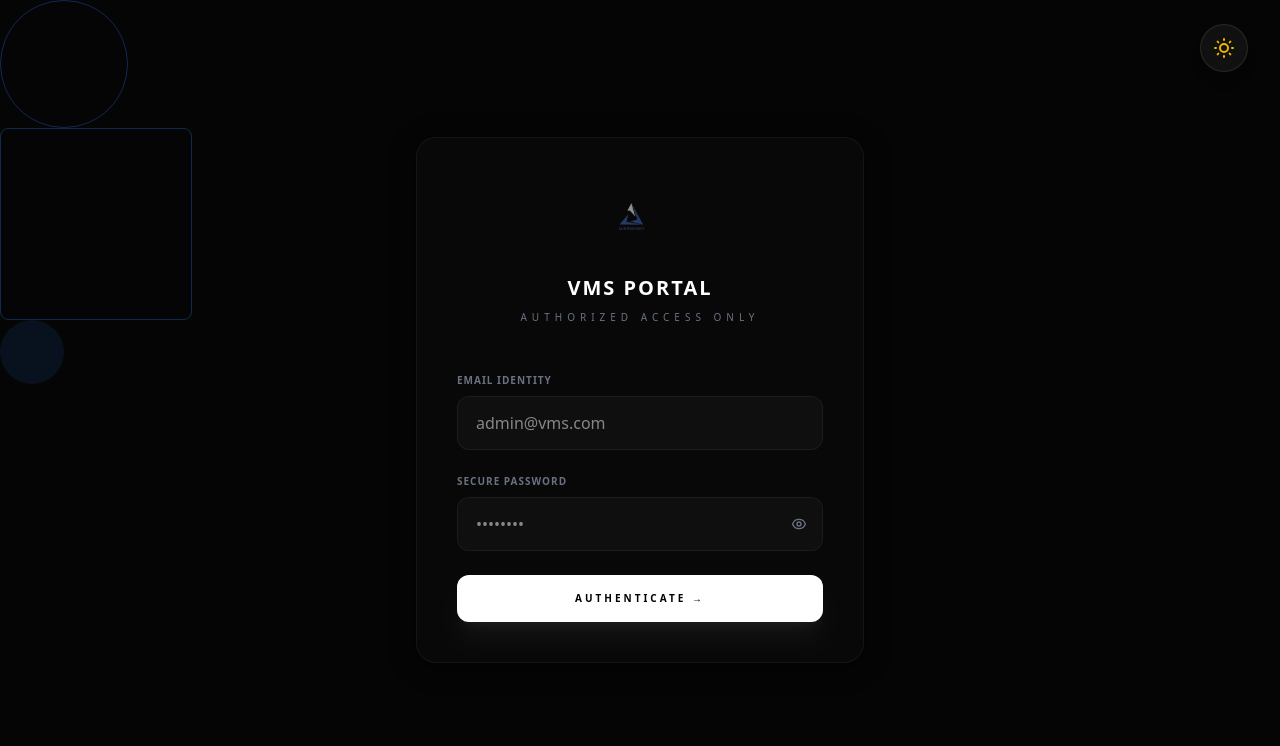
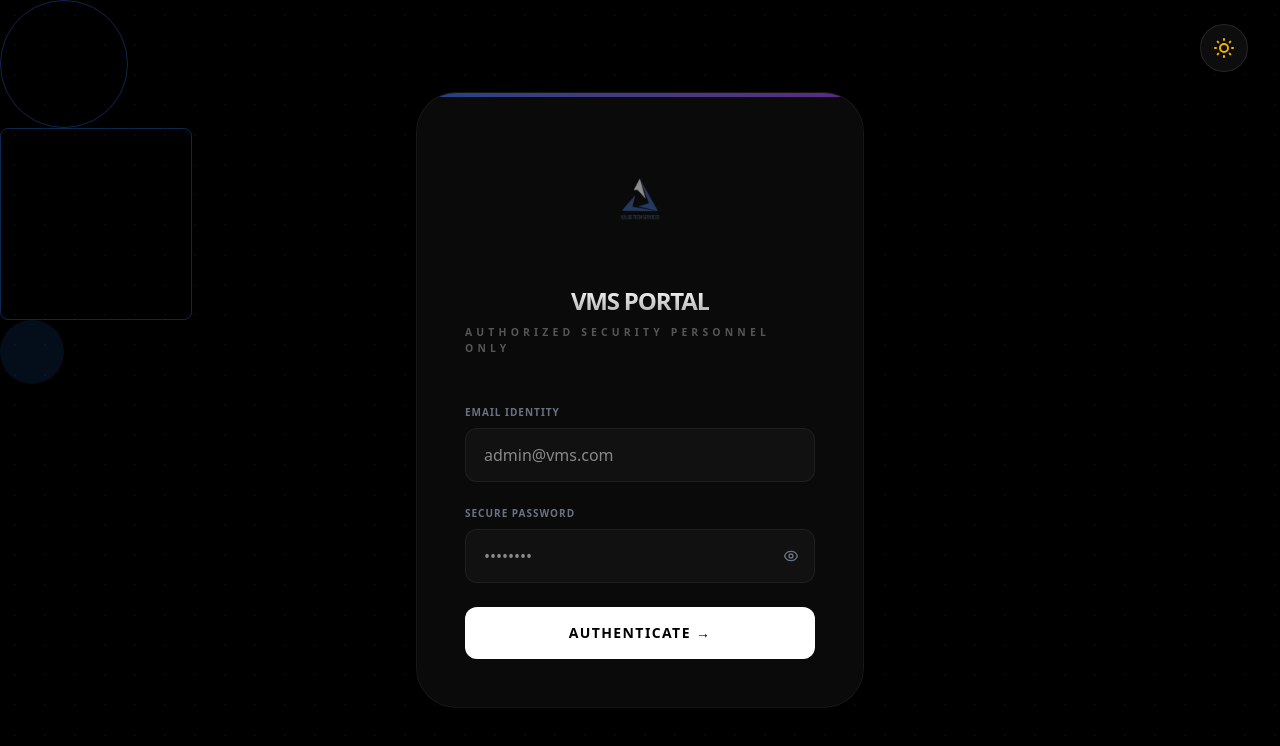
Before and after one commit to Dr-Dhoomketu/VMS, a Next.js app in the folder frontend/: page /login in a window 1280 px wide. Shown: the top 746 px of the page. Built offline with nearby package versions, Linux system fonts and the light colour scheme.

Commit message:
Fix logo size, restore missing text, and clean up theme

```diff
--- a/frontend/src/app/login/page.js
+++ b/frontend/src/app/login/page.js
@@ -37,12 +37,13 @@ export default function Login() {
   };
 
   return (
-    <main className="min-h-screen flex items-center justify-center p-4 bg-[#050505]">
-      <GlassCard className="w-full max-w-md p-10 border border-[#1f1f1f] bg-[#0a0a0a]/80 backdrop-blur-xl shadow-2xl">
+    <main className="min-h-screen flex items-center justify-center p-4 bg-[#000000] dot-bg">
+      <div className="w-full max-w-md p-12 rounded-[2.5rem] border border-white/5 bg-[#0a0a0a] shadow-2xl relative overflow-hidden">
+        <div className="absolute top-0 left-0 w-full h-1 bg-gradient-to-r from-blue-500 to-purple-500 opacity-50"></div>
         <div className="flex flex-col items-center mb-12">
-          <ValueTechLogo className="w-20 h-20 mb-4" />
-          <h2 className="text-xl font-bold tracking-widest uppercase text-white">VMS Portal</h2>
-          <p className="text-[10px] text-gray-500 uppercase tracking-[0.5em] mt-2">Authorized Access Only</p>
+          <ValueTechLogo className="h-[120px] w-auto mb-6" />
+          <h2 className="hero-title text-2xl mb-2">VMS Portal</h2>
+          <p className="caption text-[8px]">Authorized Security Personnel Only</p>
         </div>
 
         {error && (
@@ -92,11 +93,11 @@ export default function Login() {
               </button>
             </div>
           </div>
-          <button type="submit" className="w-full bg-white hover:bg-gray-200 text-black font-black uppercase tracking-[0.3em] text-[10px] py-4 rounded-xl transition-all shadow-xl shadow-white/5 active:scale-95">
-            Authenticate →
+          <button type="submit" className="w-full btn-primary py-4 rounded-xl text-sm">
+            AUTHENTICATE →
           </button>
         </form>
-      </GlassCard>
+      </div>
     </main>
   );
 }
--- a/frontend/src/app/page.js
+++ b/frontend/src/app/page.js
@@ -120,8 +120,8 @@ export default function Home(props) {
       </div>
 
       {/* Glass Navbar */}
-      <nav className="fixed top-0 w-full z-50 flex justify-between items-center px-12 py-8 backdrop-blur-md border-b border-white/5 theme-coffee:border-black/5">
-        <div className="nav-item"><ValueTechLogo className="h-16" /></div>
+      <nav className="fixed top-0 w-full z-50 flex justify-between items-center px-12 py-12 backdrop-blur-md border-b border-white/5 theme-coffee:border-black/5">
+        <div className="nav-item"><ValueTechLogo className="h-[180px] w-auto" /></div>
         <div className="flex gap-8 items-center nav-item">
           <Link href="/login" className="btn-primary px-8 py-3 rounded-full text-xs uppercase tracking-widest font-bold group">
             Employee Portal <span className="inline-block group-hover:translate-x-1 transition-transform">→</span>
@@ -130,17 +130,17 @@ export default function Home(props) {
       </nav>
 
       {/* Main Hero Section */}
-      <section className="relative z-10 min-h-screen flex flex-col items-center justify-center pt-20">
+      <section className="relative z-10 min-h-screen flex flex-col items-center justify-center pt-40">
         <div className="text-center w-full px-4">
           <div className="overflow-hidden mb-2">
-            <h1 className="text-[10vw] md:text-[8vw] font-black leading-none tracking-tighter uppercase flex justify-center">
+            <h1 className="text-[10vw] md:text-[8vw] font-black leading-none tracking-tighter uppercase flex justify-center text-white theme-coffee:text-black">
               {titleText.map((char, i) => (
                 <span key={i} className="hero-char inline-block">{char === " " ? "\u00A0" : char}</span>
               ))}
             </h1>
           </div>
           <div className="overflow-hidden mb-12">
-            <h1 className="text-[6vw] md:text-[5vw] font-black leading-none tracking-tighter uppercase flex justify-center text-transparent bg-clip-text bg-gradient-to-r from-gray-300 to-gray-600 theme-coffee:from-gray-700 theme-coffee:to-gray-900">
+            <h1 className="text-[6vw] md:text-[5vw] font-black leading-none tracking-tighter uppercase flex justify-center text-gray-400 theme-coffee:text-gray-600">
               {subtitleText.map((char, i) => (
                 <span key={i} className="hero-char inline-block">{char === " " ? "\u00A0" : char}</span>
               ))}
```
